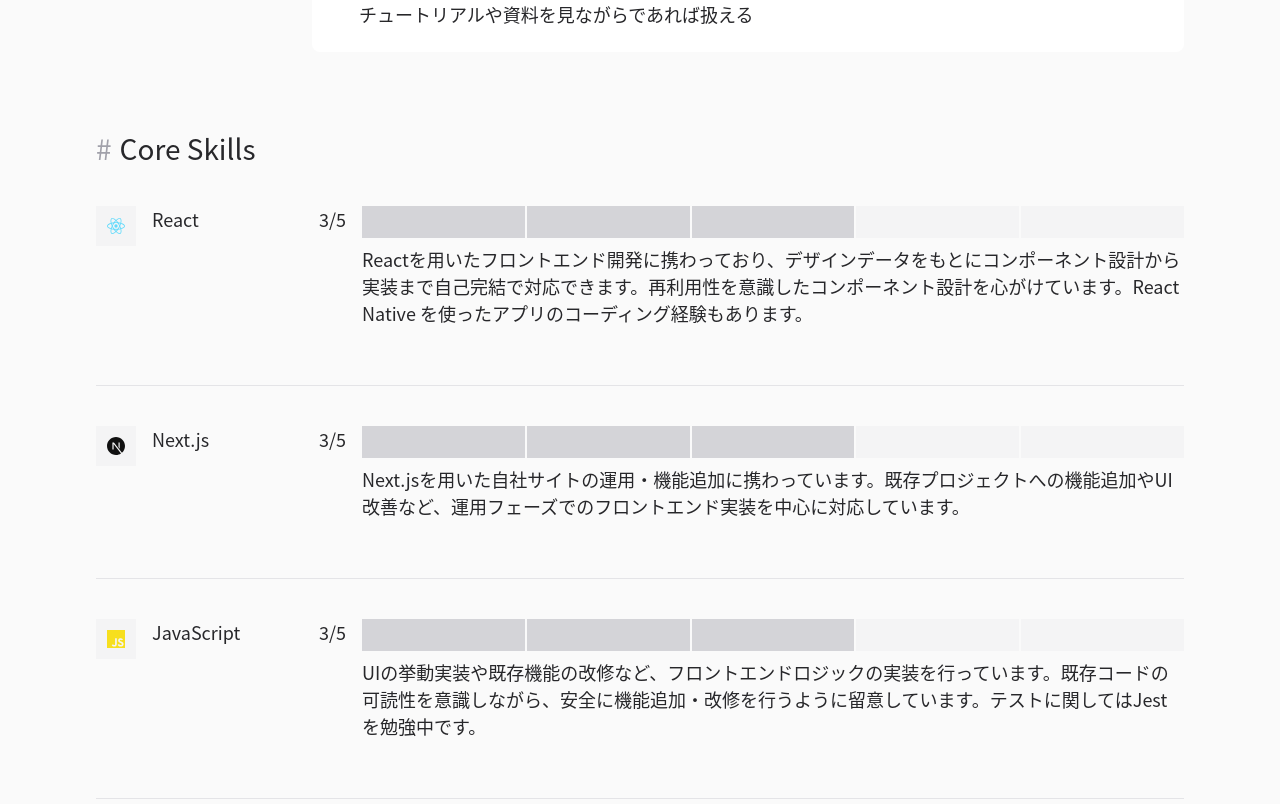
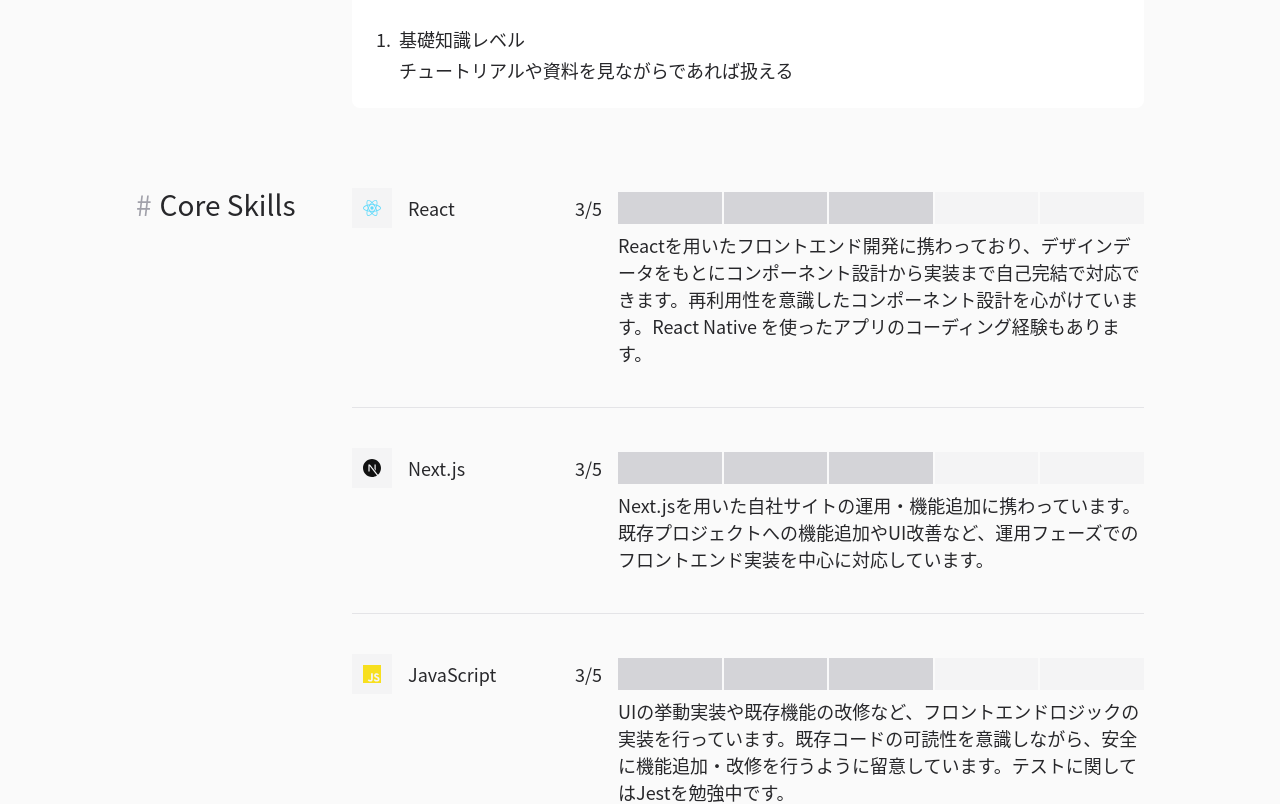
Before and after one commit to chika-create/portfolio, a Next.js app: page /skill in a window 1280 px wide. Shown: the part 522-1326 px from the top of the page. Built offline with nearby package versions, Linux system fonts and the light colour scheme.

Commit message:
✨ 余白などをFigmaに合わせて修正したり等

```diff
--- a/components/BusinessCard/BusinessCard.tsx
+++ b/components/BusinessCard/BusinessCard.tsx
@@ -3,8 +3,7 @@ import { snsLinks } from "@constants/snsLink";
 
 export const BusinessCard = () => {
   return (
-    <section>
-      <div className={businessCardStyles.businessCard}>
+    <section className={businessCardStyles.businessCard}>
       <p className={businessCardStyles.businessCard__job}>Web Creator</p>
       <h1 className={businessCardStyles.businessCard__name}>本告 智香</h1>
       <p className={businessCardStyles.businessCard__ruby}>CHIKA MOTOORI</p>
@@ -29,7 +28,6 @@ export const BusinessCard = () => {
           ))}
         </ul>
       )}
-      </div>
     </section>
   );
 };
--- a/components/PortfolioList/PortfolioList.tsx
+++ b/components/PortfolioList/PortfolioList.tsx
@@ -12,6 +12,7 @@ export const PortfolioList = () => {
             className={portfolioListStyles.image}
           />
         </figure>
+        <div className={portfolioListStyles.textbox}>
           <Title level="h3">ポートフォリオサイト</Title>
           <p className={portfolioListStyles.text}>
             フロントエンドの基礎を改めて固めていくためのポートフォリオプロジェクトです。
@@ -23,6 +24,7 @@ export const PortfolioList = () => {
             日々アップデートされる技術を「知っている」だけで終わらせず、自分の手で「使いこなせる」ようになるための、継続的なアウトプットの場として活用しています。
           </p>
         </div>
+      </div>
       <div className={portfolioListStyles.content}>
         <figure>
           <img
@@ -31,9 +33,11 @@ export const PortfolioList = () => {
             className={portfolioListStyles.image}
           />
         </figure>
+        <div className={portfolioListStyles.textbox}>
           <Title level="h3">おにぎり計算機</Title>
           <p className={portfolioListStyles.text}>React, TypeScript, MUI, ESLint, Prettier, Vercel</p>
         </div>
       </div>
+    </div>
   );
 };
--- a/components/Skill/Skill.tsx
+++ b/components/Skill/Skill.tsx
@@ -6,7 +6,7 @@ import skillStyles from "@styles/skill/skill.module.scss";
 
 export const Skill = () => {
   return (
-    <>
+    <div className={skillStyles.skillInner}>
       <section className={skillStyles.skillSummary}>
         <div className={skillStyles.skillSummary__title}>
           <Title level="h2">SkillSet</Title>
@@ -23,6 +23,6 @@ export const Skill = () => {
       {skillCategories.map((category) => (
         <SkillSection key={category.label} category={category} />
       ))}
-    </>
+    </div>
   );
 };
--- a/components/Skill/SkillSection.tsx
+++ b/components/Skill/SkillSection.tsx
@@ -10,7 +10,9 @@ interface SkillSectionProps {
 export const SkillSection = ({ category }: SkillSectionProps) => {
   return (
     <section className={skillSectionStyles.skillSection}>
-      <Title level="h2">{category.title}</Title>
+      <div className={skillSectionStyles.skillSection__title}>
+        <Title level="h2">{category.title}</Title>
+      </div>
       <ul className={skillSectionStyles.skillList}>
         {category.items.map((item) => (
           <SkillItem key={item.name} item={item} />
--- a/pages/skill/index.tsx
+++ b/pages/skill/index.tsx
@@ -1,5 +1,4 @@
 import pageStyles from "@styles/common/page.module.scss";
-import skillStyles from "@styles/skill/skill.module.scss";
 import { Title } from "@components/parts/Title";
 import { Footer } from "@components/Footer";
 import { Skill as SkillComponent } from "@components/Skill";
--- a/styles/common/globals.scss
+++ b/styles/common/globals.scss
@@ -32,7 +32,7 @@ samp {
     "Liberation Mono", monospace;
 }
 
-h1, h2, h3, h4, h5, h6, ul, ol, p, figure {
+h1, h2, h3, h4, h5, h6, ul, ol, dl, dt, dd, p, figure {
   margin: 0;
   padding: 0;
   font-weight: normal;
--- a/styles/portfolio/portfolioList.module.scss
+++ b/styles/portfolio/portfolioList.module.scss
@@ -15,6 +15,10 @@
   display: block;
 }
 
+.textbox {
+  margin-top: 1.5rem;
+}
+
 .text {
   margin-top: 1rem;
 
--- a/styles/skill/LevelGuide.module.scss
+++ b/styles/skill/LevelGuide.module.scss
@@ -7,6 +7,7 @@
   gap: 1.5rem;
   list-style: none;
   counter-reset: level 6;
+  margin-top: 1.5rem;
   padding: 1.5rem;
   background-color: $white;
   border-radius: 0.5rem;
--- a/styles/skill/SkillItem.module.scss
+++ b/styles/skill/SkillItem.module.scss
@@ -5,6 +5,10 @@
   margin-top: 40px;
   padding-bottom: 40px;
   border-bottom: 1px solid map-get($gray, "200");
+
+  &:first-child {
+    margin-top: 0;
+  }
 
   &:last-child {
     border-bottom: none;
@@ -14,17 +18,20 @@
     display: flex;
     justify-content: space-between;
     gap: 1rem;
+    align-items: flex-start;
   }
 
   &Title {
     display: flex;
     flex-shrink: 0;
     justify-content: space-between;
+    align-items: center;
     width: 15.625rem;
 
     &__inner {
       display: flex;
       gap: 1rem;
+      align-items: center;
     }
 
     &__icon {
@@ -48,7 +55,7 @@
 
   &Description {
     flex: 1;
-    margin: 0;
+    margin-top: 0.25rem;
 
     &__levelbar {
       display: flex;
@@ -85,5 +92,9 @@
     &Title {
       width: 100%;
     }
+
+    &Description {
+      margin-top: 0;
+    }
   }
 }
--- a/styles/skill/SkillSection.module.scss
+++ b/styles/skill/SkillSection.module.scss
@@ -1,10 +1,26 @@
 @import "../common/variables.scss";
 
 .skillSection {
+  display: flex;
+  gap: 2rem;
   margin-top: 5rem;
+
+  &__title {
+    width: 11.5rem;
+    flex-shrink: 0;
+  }
 }
 
 .skillList {
+  flex: 1;
+  min-width: 0; /* 右側の中身がはみ出して、左を押し潰すのを防ぐおまじない */
   list-style: none;
   padding: 0;
 }
+
+@media (max-width: $breakpoint-sp) {
+  .skillSection {
+    flex-direction: column;
+    margin-top: 4rem;
+  }
+}
--- a/styles/skill/skill.module.scss
+++ b/styles/skill/skill.module.scss
@@ -1,9 +1,15 @@
 @use "../common/colors.scss" as *;
 @import "../common/variables.scss";
+
+.skillInner {
+  margin-left: 2.5rem;
+  margin-right: 2.5rem;
+}
 
 .skillSummary {
   display: flex;
   gap: 2rem;
+  margin-top: 2rem;
   &__title {
     width: 11.5rem;
     flex-shrink: 0;
@@ -15,6 +21,11 @@
 }
 
 @media (max-width: $breakpoint-sp) {
+  .skillInner {
+    margin-left: 0;
+    margin-right: 0;
+  }
+
   .skillSummary {
     flex-direction: column;
   }
```
Also changed, not shown: components/Top/Top.tsx (+5 -9 lines). Lines whose indentation alone changed are shown as unchanged.
